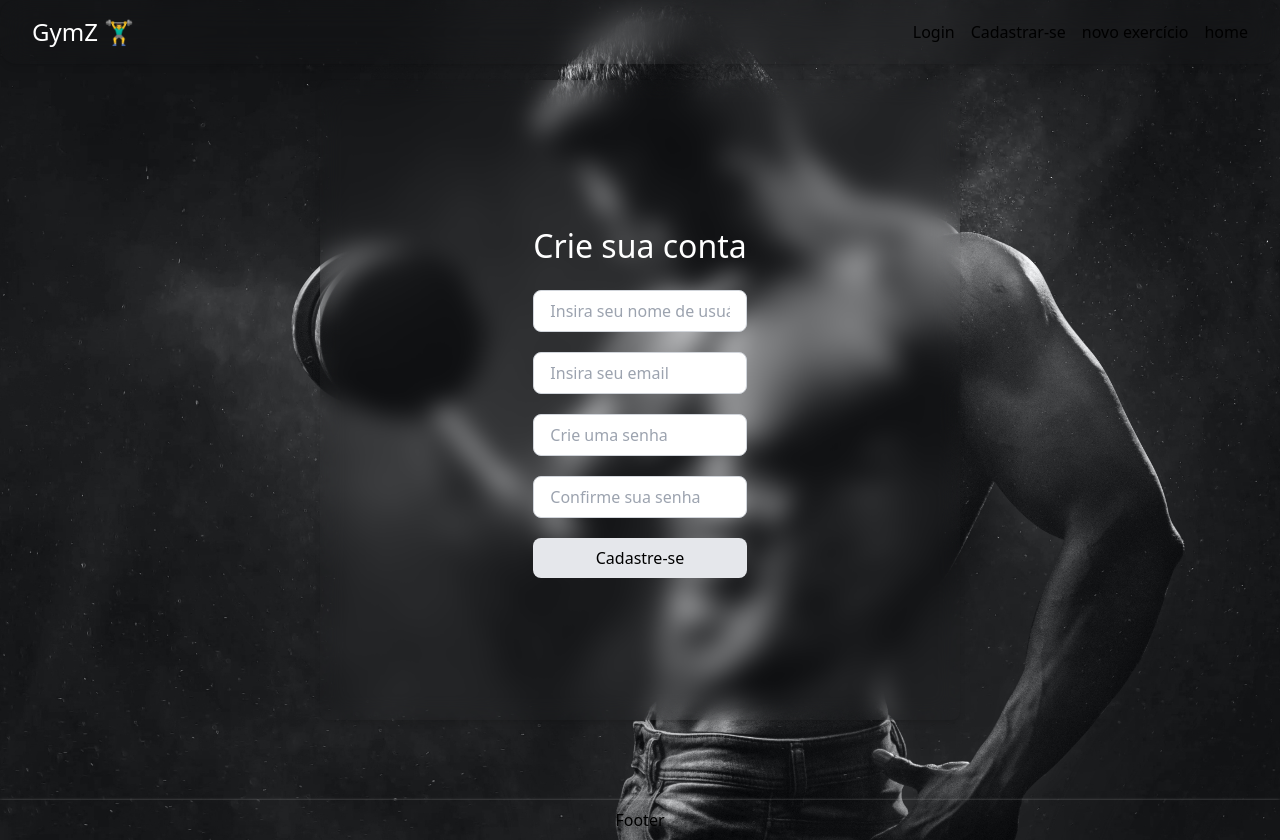
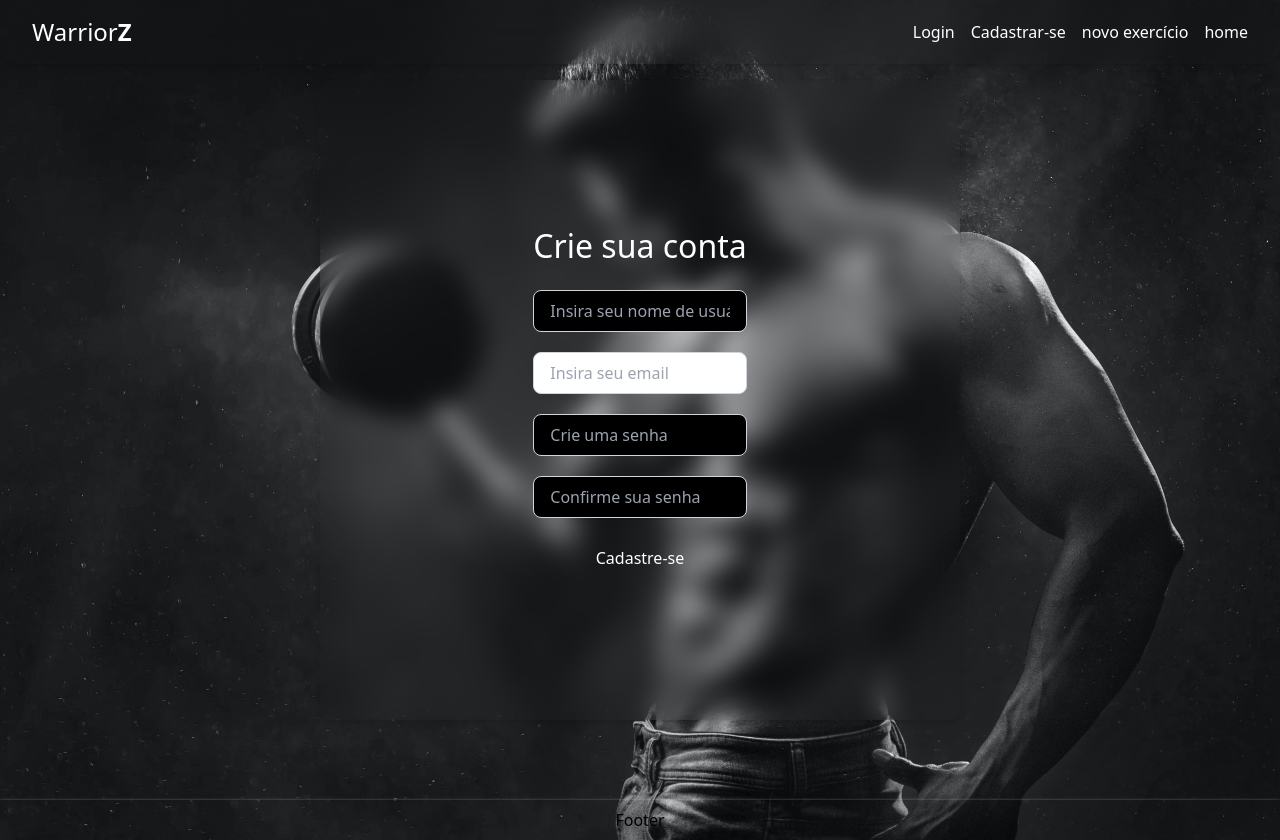
Before and after one commit to L0rdSaiyan/gymz-web-app, a Next.js app: page /singup in a window 1280 px wide. Built offline with nearby package versions, Linux system fonts and the light colour scheme.

Commit message:
adicionado fucnionalidade de login

```diff
--- a/src/app/components/Header/header.tsx
+++ b/src/app/components/Header/header.tsx
@@ -4,20 +4,20 @@ export default function Header()
 {
     return (
         <header className="flex justify-between bg-transparent shadow-md rounded-2xl backdrop-blur-lg absolute top-0 w-full p-4">
-          <p className="text-white text-2xl ml-4">GymZ 🏋️‍♂️</p>
+          <p className="text-white text-2xl ml-4">Warrior<b>Z</b></p>
 
             <ul className="flex items-center justify-center flex-wrap overflow-auto">
               <li className="mr-4">
-                <Link href="/login">Login</Link>
+                <Link href="/login" className="text-white">Login</Link>
               </li>
               <li className="mr-4">
-                <Link href="/singup">Cadastrar-se</Link>
+                <Link href="/singup" className="text-white">Cadastrar-se</Link>
               </li>
               <li className="mr-4">
-               <p>novo exercício</p>
+               <p className="text-white">novo exercício</p>
               </li>
               <li className="mr-4">
-                <p>home</p>
+                <p className="text-white">home</p>
               </li>
             </ul>
 
--- a/src/app/components/form/InputPass/inputPass.tsx
+++ b/src/app/components/form/InputPass/inputPass.tsx
@@ -6,6 +6,6 @@ interface PropsTypes
 
 export default function InputPass({changeEvent, text} : PropsTypes) {
     return (
-      <input type="password" placeholder={text} onChange={changeEvent} className=" w-full  md:w-1/2 lg:w-1/3 px-4 py-2 border border-gray-300 rounded-lg text-gray-700 focus:outline-none focus:border-blue-500" />
+      <input type="password" placeholder={text} onChange={changeEvent} className=" w-full  md:w-1/2 lg:w-1/3 px-4 py-2 border bg-black border-gray-300 rounded-lg text-gray-700 focus:outline-none focus:border-blue-500" />
     );
   }
--- a/src/app/components/form/InputText/inputText.tsx
+++ b/src/app/components/form/InputText/inputText.tsx
@@ -11,7 +11,7 @@ export default function InputText({ text, eventChange }: PropsTypes) {
       type="text"
       placeholder={text}
       onChange={eventChange}
-      className="px-4 py-2 w-full md:w-1/2 lg:w-1/3 border border-gray-300 rounded-lg text-gray-700 focus:outline-none focus:border-blue-500"
+      className="px-4 py-2 w-full md:w-1/2 lg:w-1/3 border border-gray-300 rounded-lg bg-black text-gray-700 focus:outline-none focus:border-blue-500"
     />
   );
 }
--- a/src/app/components/form/SubmitBtn/submitBtn.tsx
+++ b/src/app/components/form/SubmitBtn/submitBtn.tsx
@@ -7,7 +7,7 @@ export default function SubmitBtn({text} : PropsTypes)
 {
     return(
         <>
-            <input type="submit" value={text} className="flex hover:cursor-pointer hover:scale-105 transition-[100ms] w-[80%] md:w-1/2 lg:w-1/3 bg-gray-200 h-[2.5em] rounded-[8px]"/>
+            <input type="submit" value={text} className="flex hover:cursor-pointer hover:scale-105 transition-[100ms] w-[80%] md:w-1/2 lg:w-1/3 text-white bg-[rgb(232, 230, 227)] h-[2.5em] rounded-[8px]"/>
         </>
     )
 }
--- a/src/app/login/page.tsx
+++ b/src/app/login/page.tsx
@@ -1,16 +1,53 @@
+'use client'
+import { use, useEffect, useState } from "react";
 import InputPass from "../components/form/InputPass/inputPass";
 import InputText from "../components/form/InputText/inputText";
 import SubmitBtn from "../components/form/SubmitBtn/submitBtn";
+import { handler } from "../axios/axios";
+import User from "../types/user";
+export default function Page() {
 
-export default function Page() {
+  const [userEmail, setUserEmail] = useState('');
+  const [userPassword, setUserPassword] = useState('')
+  const [user, setUser] = useState<User | null>(null)
+
+  const handleEmailChange = (event : React.ChangeEvent<HTMLInputElement>) =>
+  {
+    setUserEmail(event.target.value)
+  }a
+
+  const handlePasswordChange = (event : React.ChangeEvent<HTMLInputElement>) =>
+  {
+    setUserPassword(event.target.value)
+  }
+
+  const handleLogin = async (event: React.FormEvent) =>
+  {
+    event.preventDefault()
+    try{
+      const response = await handler.post('/get_user_by_email_password', {email:userEmail, password: userPassword})
+      const {email, id, name, password} = response.data
+      const user = new User(name,password,id,email)
+      setUser(user)
+      console.log(user)
+      window.localStorage.setItem('user', JSON.stringify(user))
+      console.log(window.localStorage.getItem('user'))
+
+    }catch(error:any)
+    {
+      console.error(error)
+    }
+
+  }
+
   return (
     <div className="w-full h-screen flex flex-col">
       <div className="flex justify-center items-center flex-grow">
-        <form className="flex flex-col space-y-5 w-[50%] h-4/5 items-center justify-center shadow-md rounded-lg backdrop-blur-md">
+        <form onSubmit={handleLogin} className="flex flex-col space-y-5 w-[50%] h-4/5 items-center justify-center shadow-md rounded-lg backdrop-blur-md">
           <h1 className="text-white text-[2.0em]">Login</h1>
-          <InputText text="Insira o seu nome de usuário"/>
-          <InputPass text="Insira a sua senha"/>
-          <SubmitBtn text="Entrar"/>
+          <InputText text="Insira o seu email" eventChange={handleEmailChange}/>
+          <InputPass text="Insira a sua senha" changeEvent={handlePasswordChange}/>
+          <SubmitBtn text="Entrar" />
         </form>
       </div>
     </div>
--- /dev/null
+++ b/src/app/types/user.ts
@@ -0,0 +1,93 @@
+export default class User
+{
+    _name
+    _password
+    _id
+    _email
+
+    constructor(name : string, password: string, id: number, email: string)
+    {
+        this._name = name
+        this._password = password
+        this._id = id
+        this._email = email
+
+    }
+
+    get name()
+    {
+        return this._name
+    }
+
+    get password()
+    {
+        return this._password
+    }
+
+    get id()
+    {
+        return this._id
+    }
+
+    get email()
+    {
+        return this._email
+    }
+
+}
+
+
+
+
+
+
+
+// interface AttributesTypes
+// {
+//     name : string,
+//     password : string
+// }
+
+// export default class User{
+
+//     _name
+//     _password
+
+//     constructor(name :string, password : string)
+//     {
+//         this._name = name
+//         this._password = password
+//     }
+
+//     get name()
+//     {
+//         console.log('aoba')
+//         return this._name
+//     }
+
+//     get password()
+//     {
+//         console.log('pass')
+//         return this._password
+//     }
+
+// }
+
+// class LegalEBunito {
+//     constructor(massaInicial) {
+//         this._massa = massaInicial;
+//     }
+
+//     get massa() {
+//         console.log('aoba');
+//         return this._massa;
+//     }
+
+//     set massa(value) {
+//         this._massa = value;
+//     }
+
+//     toJSON() {
+//         return JSON.stringify({ massa: this.massa });
+//     }
+// }
```
